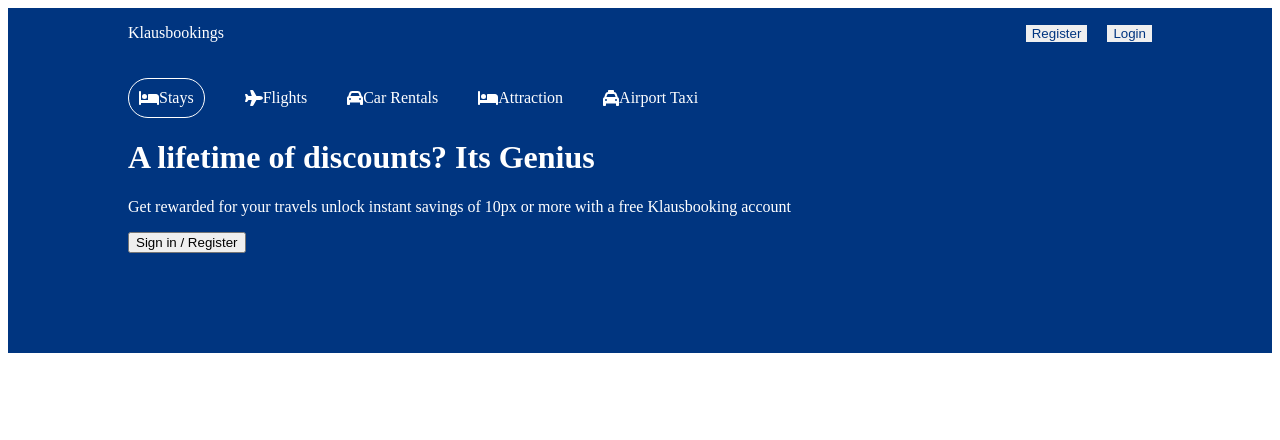
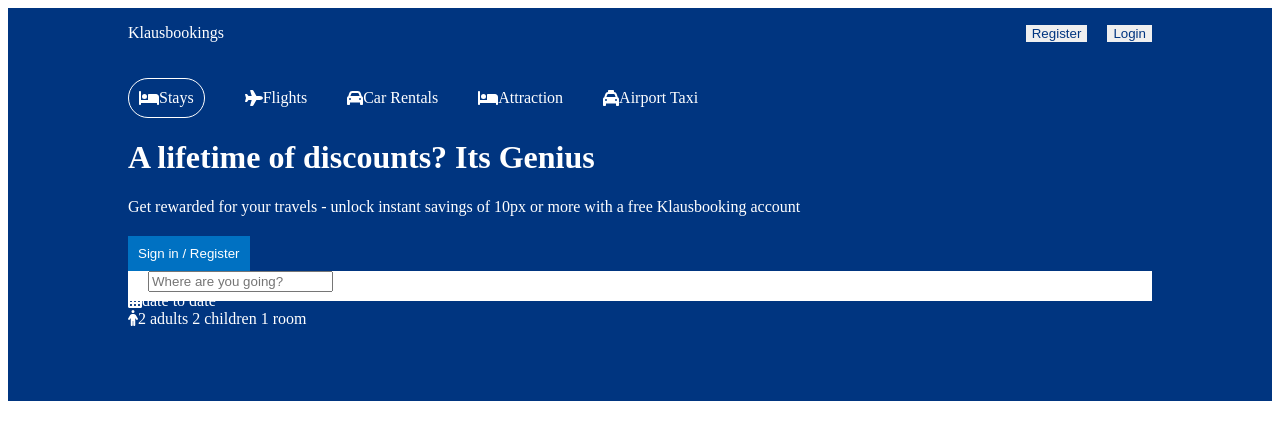
Before and after one commit to klaus139/booking-app, a React (Create React App) app in the folder client/: page / in a window 1280 px wide. Shown: the top 440 px of the page. Built offline with nearby package versions, Linux system fonts and the light colour scheme.

Commit message:
stopped at 21.06

```diff
--- a/client/src/components/header/Header.jsx
+++ b/client/src/components/header/Header.jsx
@@ -1,6 +1,6 @@
 import './header.css';
 import { FontAwesomeIcon} from '@fortawesome/react-fontawesome'
-import {faBed, faPlane, faTaxi, faCar} from '@fortawesome/free-solid-svg-icons';
+import {faBed, faPlane, faTaxi, faCar, faCalendarDays, faPerson} from '@fortawesome/free-solid-svg-icons';
 const Header = () => {
   return (
     <div className='header'>
@@ -29,9 +29,25 @@
         </div>
         <h1 className="headerTitle">A lifetime of discounts? Its Genius</h1>
         <p className="headerDesc">
-            Get rewarded for your travels unlock instant savings of 10px or more with a free Klausbooking account
+            Get rewarded for your travels - unlock instant savings of 10px or more with a free Klausbooking account
         </p>
         <button className="headerBtn">Sign in / Register</button>
+        <div className="headerSearch">
+            <div className="headerSearchItem">
+                <FontAwesomeIcon icon={faBed} className='headerIcon' />
+                <input type='text' placeholder='Where are you going?'
+                className='headerSearchInput'
+                />
+            </div>
+            <div className="headerSearchItem">
+                <FontAwesomeIcon icon={faCalendarDays} className='headerIcon' />
+                <span className='headerSearchText'>date to date</span>
+            </div>
+            <div className="headerSearchItem">
+                <FontAwesomeIcon icon={faPerson} className='headerIcon' />
+                <span className='headerSearchText'>2 adults 2 children 1 room</span>
+            </div>
+        </div>
         </div>
     </div>
   )
--- a/client/src/components/header/header.css
+++ b/client/src/components/header/header.css
@@ -27,3 +27,22 @@
     padding: 10px;
     border-radius: 20px
 }
+
+.headerDesc{
+    margin: 20px 0px
+}
+
+.headerBtn{
+    background-color: #0071c2;
+    color: white;
+    font-weight: 500;
+    border: none;
+    padding: 10px;
+    cursor: pointer;
+}
+
+.headerSearch{
+    height: 30px;
+    background-color: white;
+    border: 3px
+}
```
